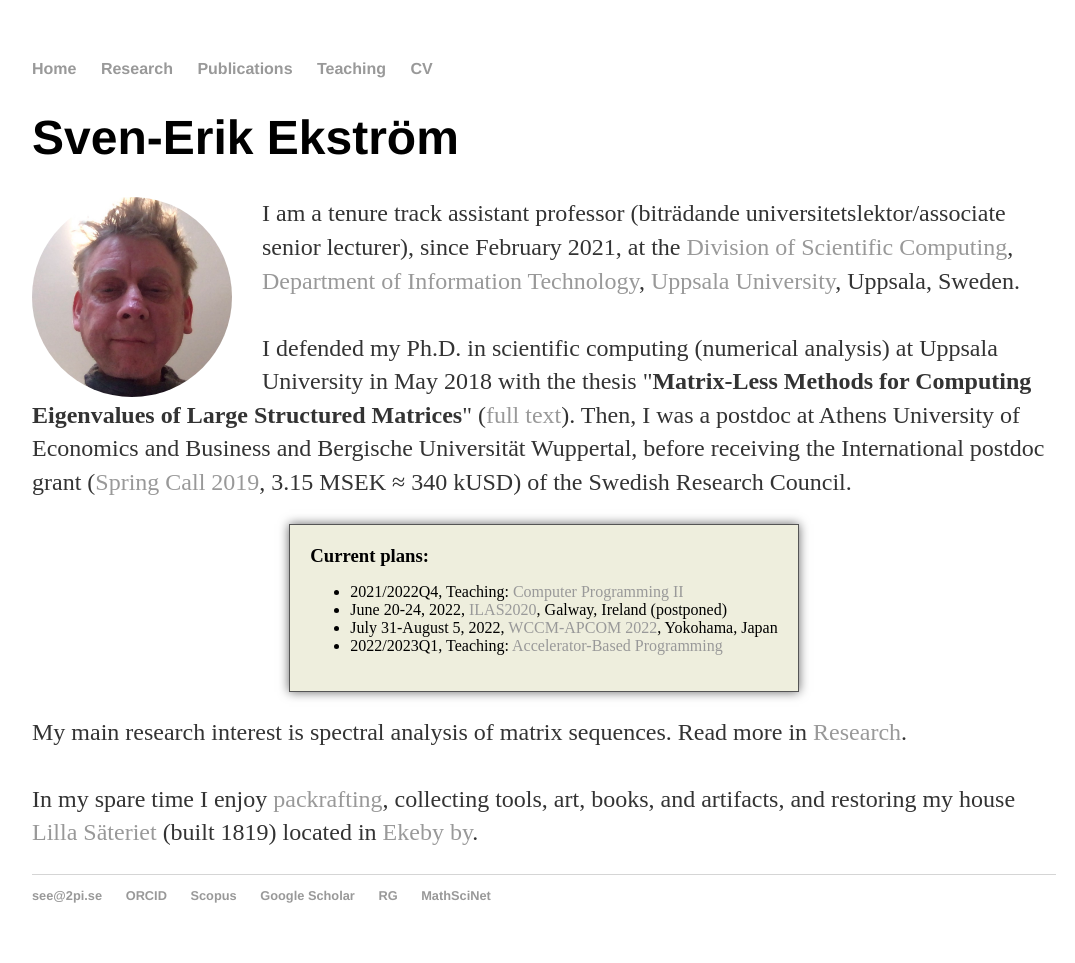
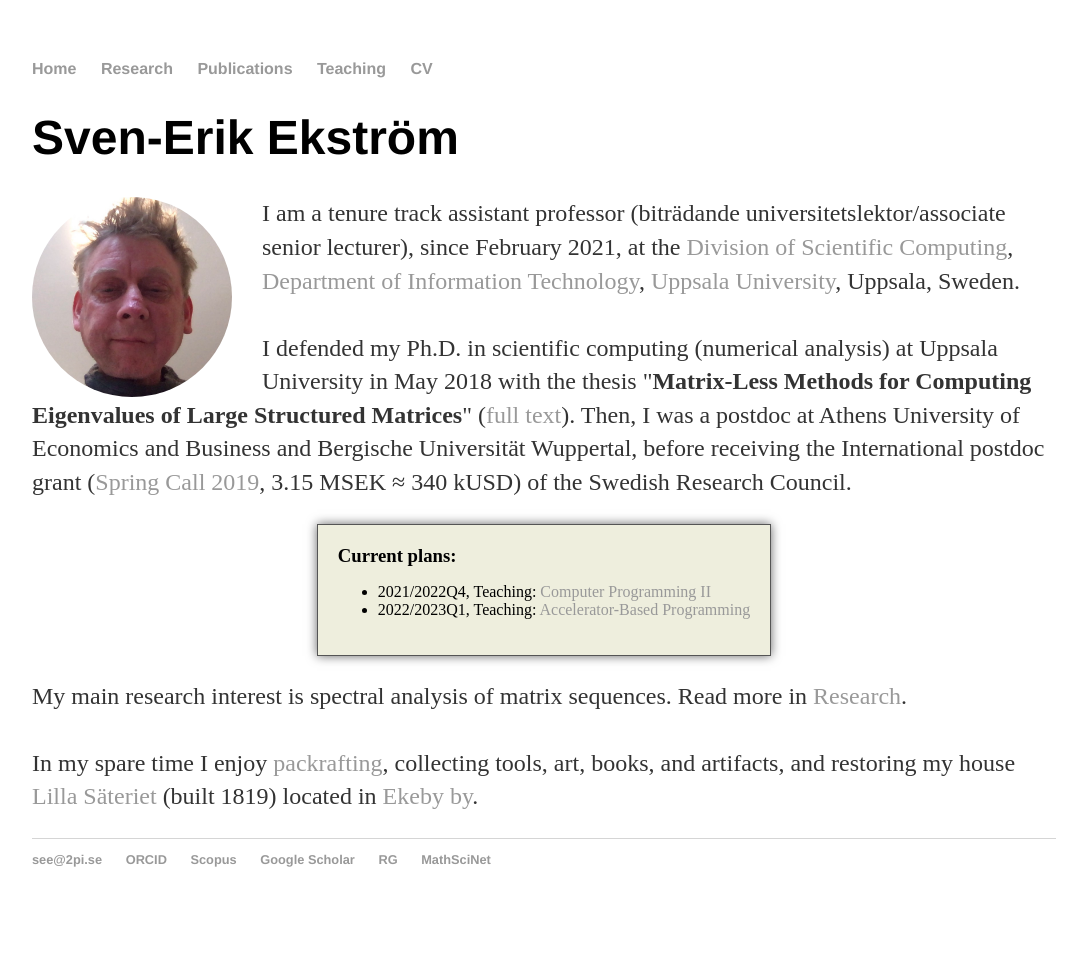
Before and after one commit to sverek/sverek.github.io, a Jekyll site: the page built from index.html, in a window 1280 px wide. Shown: the whole page, without its empty margins (96-1171 px from the left). Built offline with Jekyll 4.4.1, drawn with Linux system fonts in a browser that asks for light colours; after the commit the page ends 927 px from its top, so only the background shows below that.

Commit message:
removed conferences

```diff
--- a/index.html
+++ b/index.html
@@ -18,8 +18,6 @@ title: www.2pi.se
       <h3>Current plans:</h3>
       <ul>
         <li>2021/2022Q4, Teaching: <a href="https://www.uu.se/en/admissions/freestanding-courses/course/?kKod=1TD722&typ=1">Computer Programming II</a></li>
-        <li>June 20-24, 2022, <a href="http://www.ilas2020.ie">ILAS2020</a>, Galway, Ireland (postponed)</li>
-        <li>July 31-August 5, 2022, <a href="https://www.wccm2022.org/">WCCM-APCOM 2022</a>, Yokohama, Japan</li>
         <li>2022/2023Q1, Teaching: <a href="https://www.uu.se/en/admissions/freestanding-courses/course/?kKod=1TD055&typ=1">Accelerator-Based Programming</a></li>
   </div>
 
```
